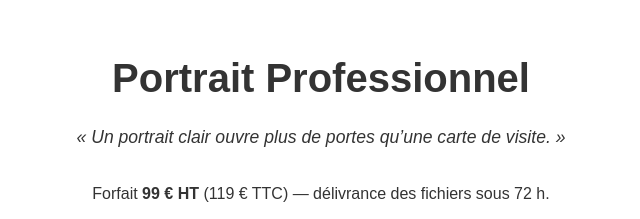
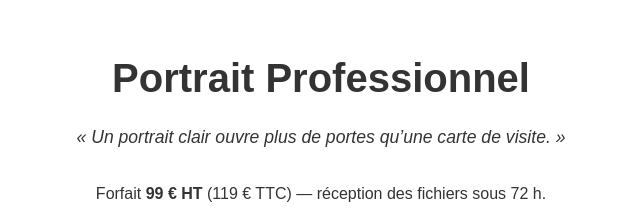
Before and after one commit to lightmaker-studio/portrait-pro, a plain HTML site: page index.html in a window 1280 px wide. Shown: the top 219 px of the page, 319-959 px from the left. Drawn offline with Linux system fonts and the light colour scheme.

Commit message:
Update index.html

```diff
--- a/index.html
+++ b/index.html
@@ -27,7 +27,7 @@
     <div class="hero">
       <h1>Portrait Professionnel</h1>
       <p class="maxime">« Un portrait clair ouvre plus de portes qu’une carte de visite. »</p>
-      <p>Forfait <strong>99 € HT</strong> (119 € TTC) — délivrance des fichiers sous 72 h.</p>
+      <p>Forfait <strong>99 € HT</strong> (119 € TTC) — réception des fichiers sous 72 h.</p>
       <a href="https://meet.brevo.com/jimmy-palaprat/seance-portrait-professionnel" class="btn" target="_blank" rel="noopener noreferrer">Réserver mon portrait</a>
     </div>
   </header>
```
